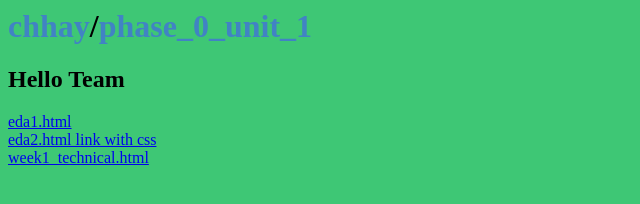
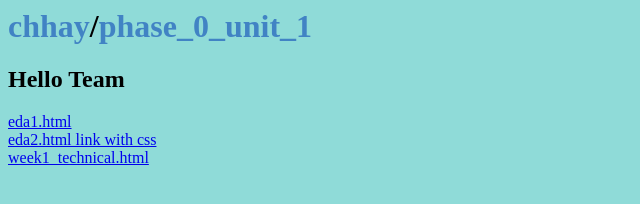
Before and after one commit to chhay/chhay.github.io, a plain HTML site: page index.html in a window 1280 px wide. Shown: the whole page, without its empty margins (0-640 px from the left). Drawn offline with Linux system fonts and the light colour scheme.

Commit message:
Update index.html

```diff
--- a/index.html
+++ b/index.html
@@ -1,6 +1,6 @@
 <html>
 <head></head>
-<body style="background-color: #3EC775;"><h1><a href="https://github.com/chhay"  style="color: #4183c4; text-decoration: none;">chhay</a>/<a href="https://github.com/chhay/phase_0_unit_1"  style="color: #4183c4; text-decoration: none;">phase_0_unit_1</a></h1></h1><h2>Hello Team</h2>
+<body style="background-color: #8FDBD8;"><h1><a href="https://github.com/chhay"  style="color: #4183c4; text-decoration: none;">chhay</a>/<a href="https://github.com/chhay/phase_0_unit_1"  style="color: #4183c4; text-decoration: none;">phase_0_unit_1</a></h1></h1><h2>Hello Team</h2>
   <a href="https://chhay.github.io/unit1_project/eda2.html">eda1.html</a><br />
   <a href="https://chhay.github.io/unit1_project/eda2.html">eda2.html link with css</a><br />
   <a href="https://chhay.github.io/blog-posts/week1_technical.html">week1_technical.html</a><br />
```
